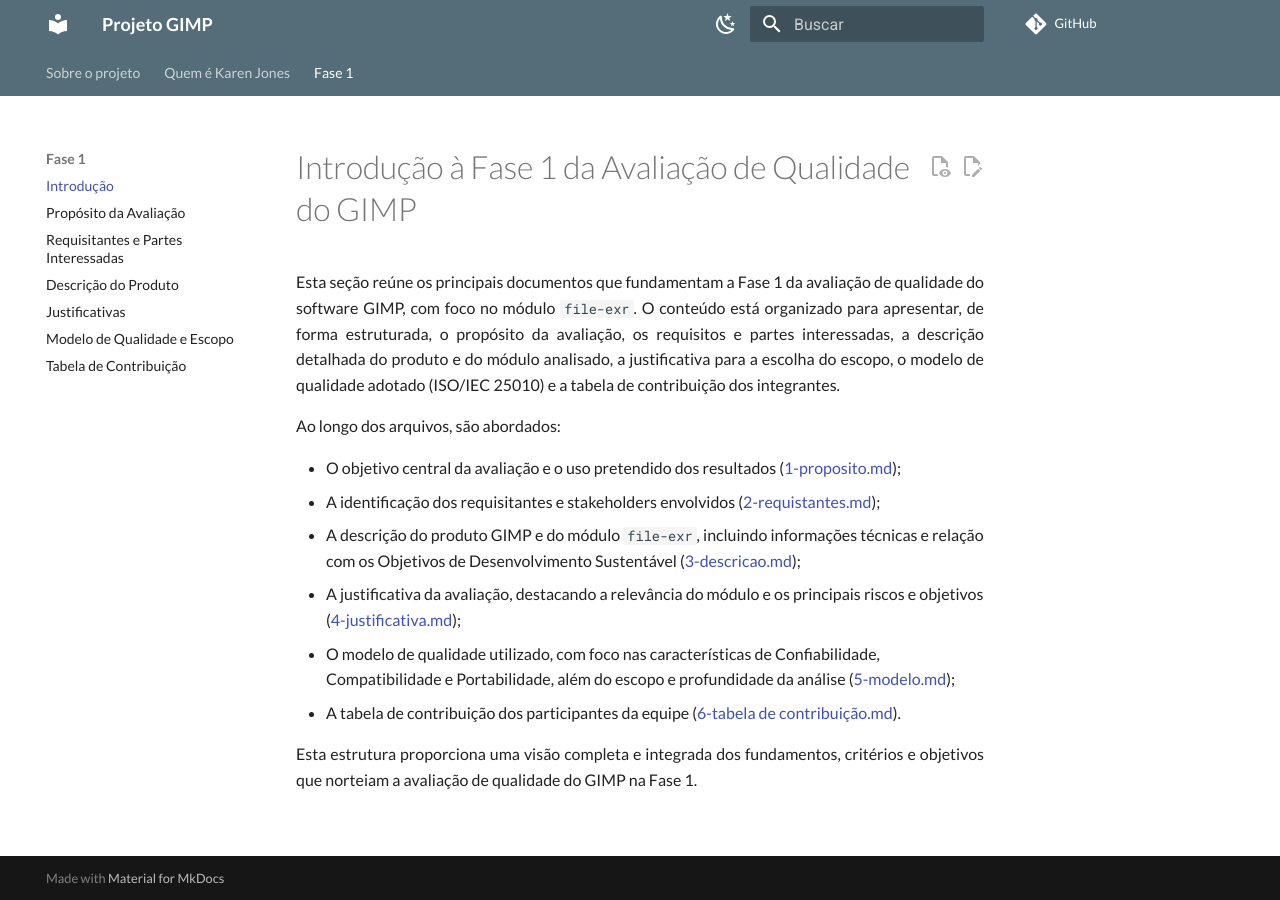
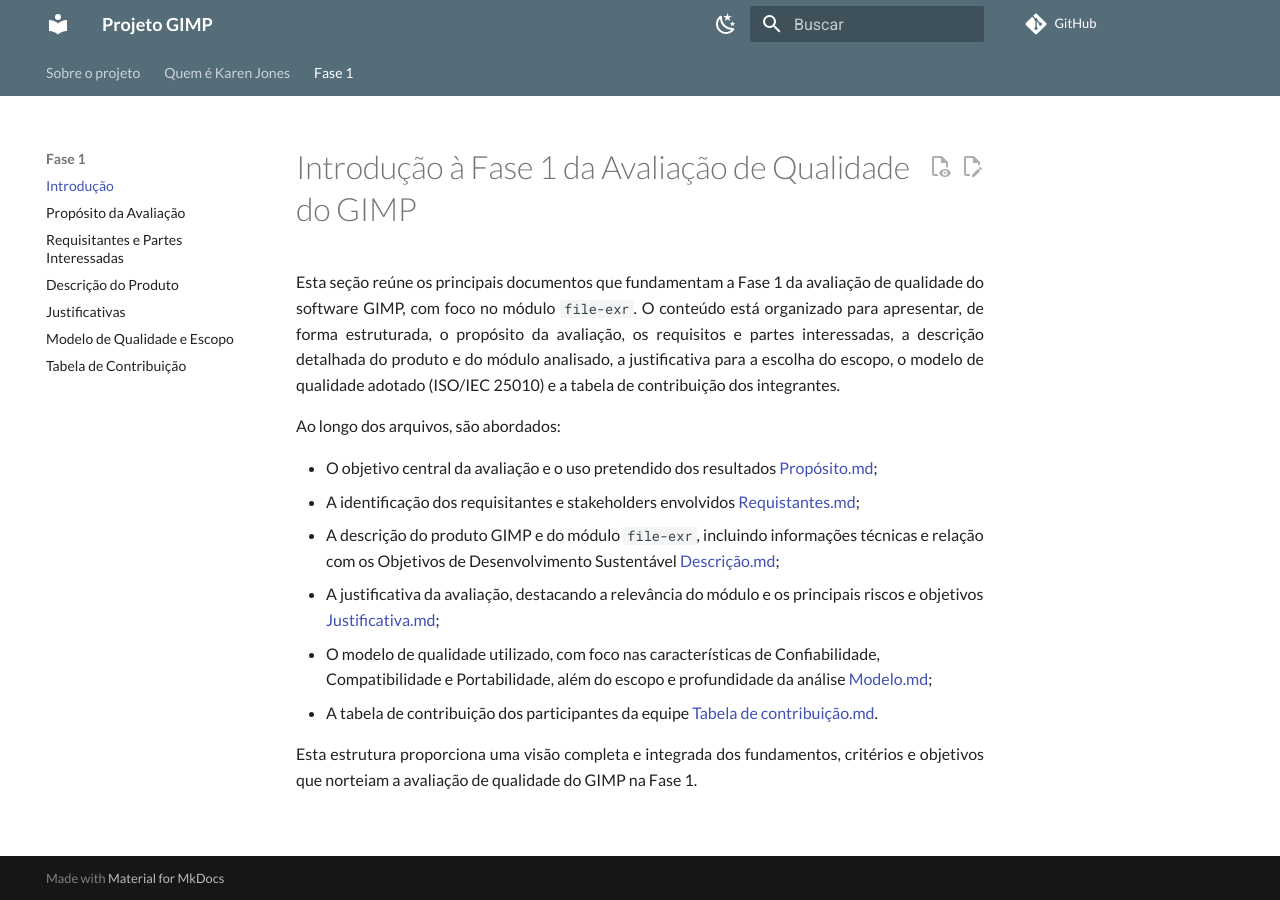
Before and after one commit to FCTE-Qualidade-de-Software-1/2025-2_T02_Karen_Jones, an MkDocs documentation site: the page built from docs/fase1/fase1.md, in a window 1280 px wide. Built offline with MkDocs 1.6.1 and Material for MkDocs 9.7.7, drawn with Linux system fonts in a browser that asks for light colours; comment, search, counter and statistics services are not loaded.

Commit message:
Update fase1.md

```diff
--- a/docs/fase1/fase1.md
+++ b/docs/fase1/fase1.md
@@ -4,11 +4,11 @@
 
 Ao longo dos arquivos, são abordados:
 
-- O objetivo central da avaliação e o uso pretendido dos resultados ([1-proposito.md](docs/fase1/1-proposito.md));
-- A identificação dos requisitantes e stakeholders envolvidos ([2-requistantes.md](docs/fase1/2-requistantes.md));
-- A descrição do produto GIMP e do módulo `file-exr`, incluindo informações técnicas e relação com os Objetivos de Desenvolvimento Sustentável ([3-descricao.md](docs/fase1/3-descricao.md));
-- A justificativa da avaliação, destacando a relevância do módulo e os principais riscos e objetivos ([4-justificativa.md](docs/fase1/4-justificativa.md));
-- O modelo de qualidade utilizado, com foco nas características de Confiabilidade, Compatibilidade e Portabilidade, além do escopo e profundidade da análise ([5-modelo.md](docs/fase1/5-modelo.md));
-- A tabela de contribuição dos participantes da equipe ([6-tabela de contribuição.md](docs/fase1/6-tabela de contribuição.md)).
+- O objetivo central da avaliação e o uso pretendido dos resultados [Propósito.md](1-proposito.md);
+- A identificação dos requisitantes e stakeholders envolvidos [Requistantes.md](2-requistantes.md);
+- A descrição do produto GIMP e do módulo `file-exr`, incluindo informações técnicas e relação com os Objetivos de Desenvolvimento Sustentável [Descrição.md](3-descricao.md);
+- A justificativa da avaliação, destacando a relevância do módulo e os principais riscos e objetivos [Justificativa.md](4-justificativa.md);
+- O modelo de qualidade utilizado, com foco nas características de Confiabilidade, Compatibilidade e Portabilidade, além do escopo e profundidade da análise [Modelo.md](5-modelo.md);
+- A tabela de contribuição dos participantes da equipe [Tabela de contribuição.md](6-tabela%20de%20contribuição.md).
 
 Esta estrutura proporciona uma visão completa e integrada dos fundamentos, critérios e objetivos que norteiam a avaliação de qualidade do GIMP na Fase 1.
```
